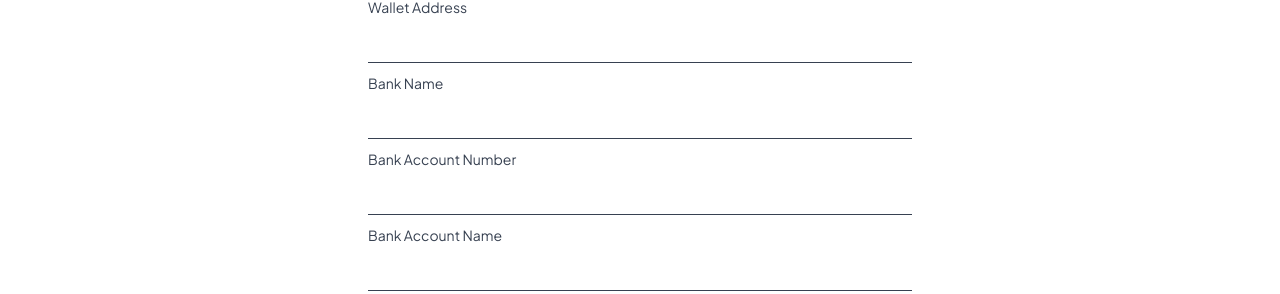
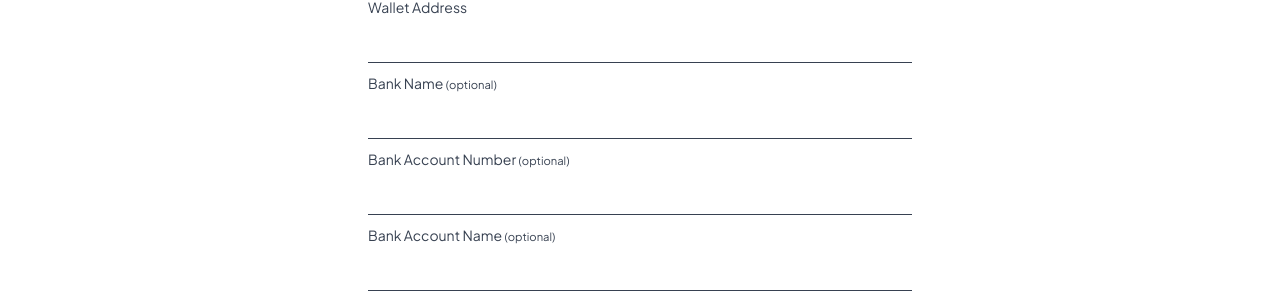
Before and after one commit to cozybeatz/Afflishop-UI-HTML, a plain HTML site: page auth/affiliate.html in a window 1280 px wide. Shown: the part 410-704 px from the top of the page. Drawn offline with nearby package versions, Linux system fonts and the light colour scheme; a script that the page names is missing; a web font is replaced by a local one.

Commit message:
add optional to bank name, bank account and bank account number

```diff
--- a/auth/affiliate.html
+++ b/auth/affiliate.html
@@ -170,7 +170,7 @@
               </div>
               <div class="col-span-12">
                 <label for="bankName" class="text-sm text-gray-700"
-                  >Bank Name</label
+                  >Bank Name <small>(optional)</small></label
                 >
                 <input
                   type="text"
@@ -182,7 +182,7 @@
               </div>
               <div class="col-span-12">
                 <label for="accountNumber" class="text-sm text-gray-700"
-                  >Bank Account Number</label
+                  >Bank Account Number <small>(optional)</small></label
                 >
                 <input
                   type="number"
@@ -194,7 +194,7 @@
               </div>
               <div class="col-span-12">
                 <label for="accountName" class="text-sm text-gray-700"
-                  >Bank Account Name</label
+                  >Bank Account Name <small>(optional)</small></label
                 >
                 <input
                   type="number"
```
Also changed, not shown: auth/vendor.html (+3 -3 lines).
